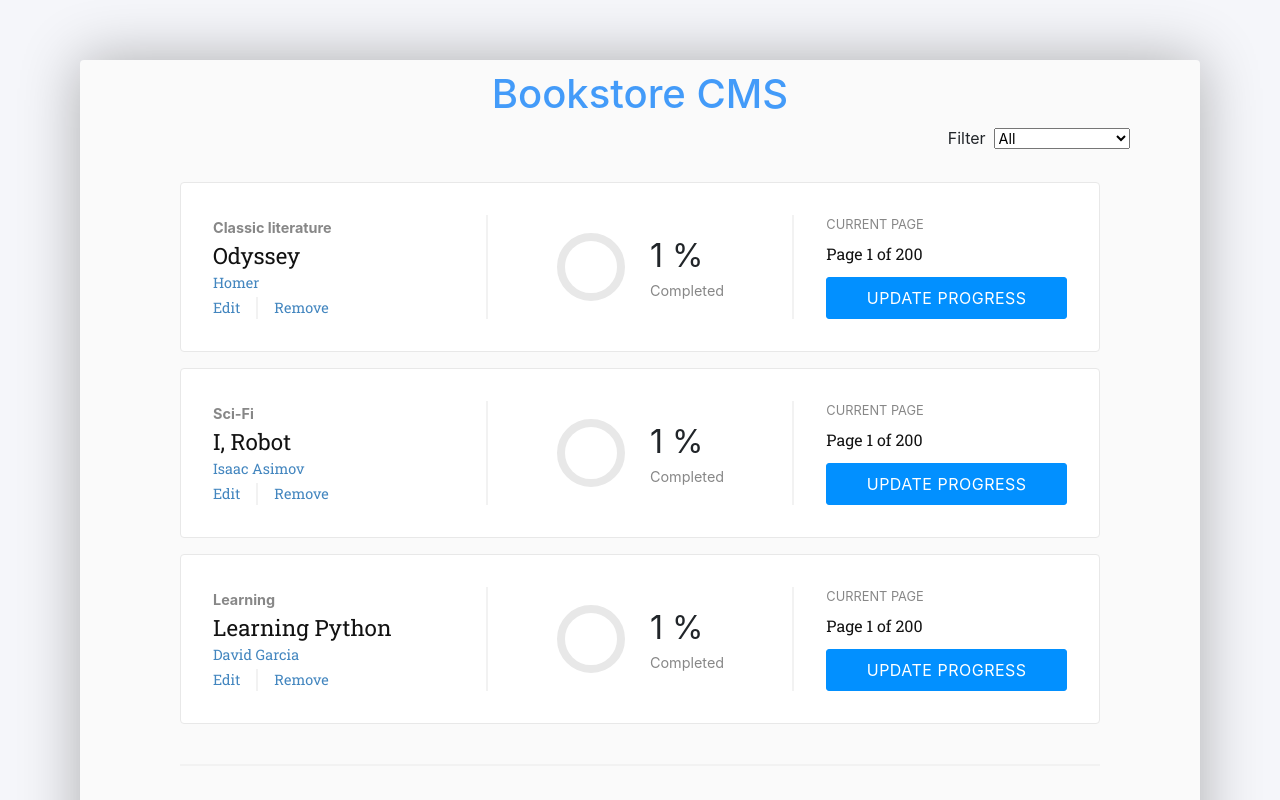
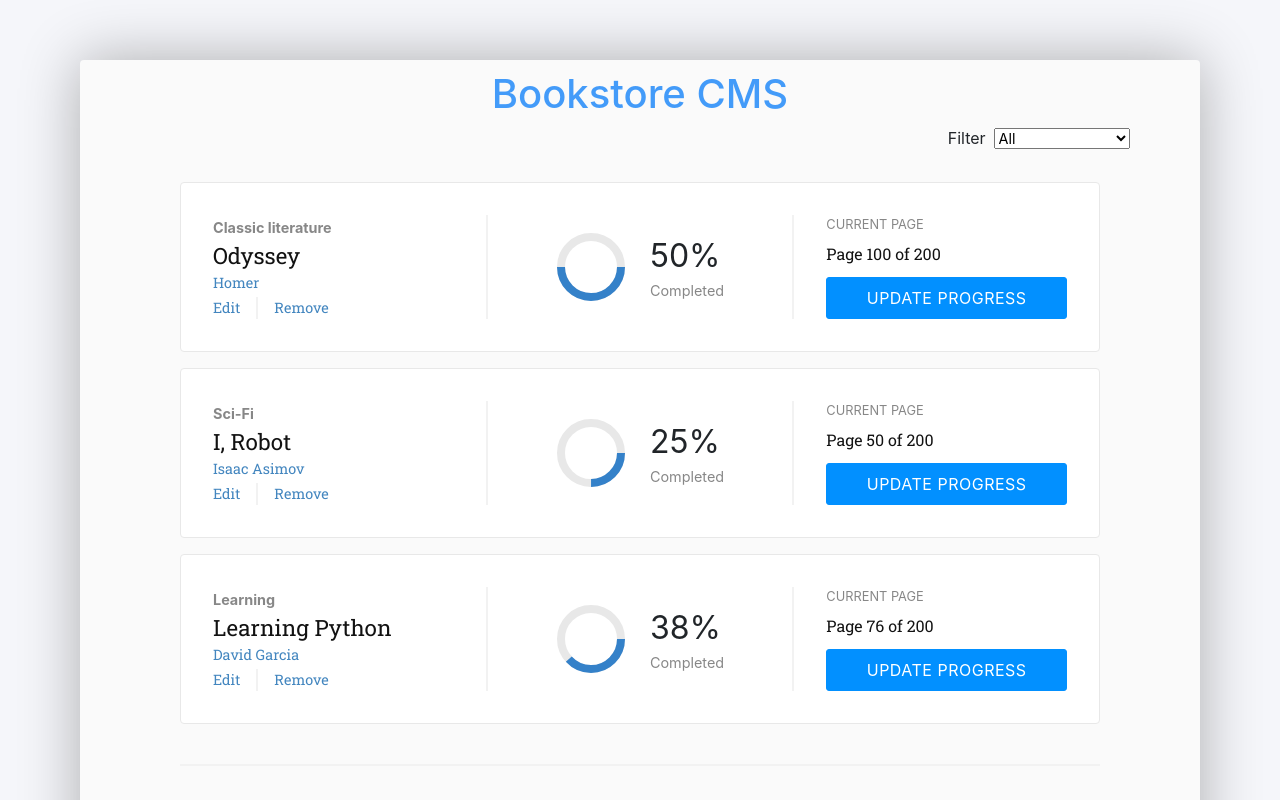
Before and after one commit to davidmrtz-dev/react-bookstore, a React (Create React App) app: page / in a window 1280 px wide. Shown: the top 800 px of the page. Built offline with nearby package versions, Linux system fonts and the light colour scheme; a web font is replaced by a local one.

Commit message:
Connected circle graph with progrss data on book component

```diff
--- a/src/components/Book.js
+++ b/src/components/Book.js
@@ -13,6 +13,13 @@ const Book = ({
   const displayForm = displayUpdateForm
     ? { display: 'flex' }
     : { display: 'none' };
+
+  const percentCompleted = Math.floor((progress / pages) * 100);
+  const progressPercent = Math.round((1 - progress / pages) * 189);
+  const progressStyle = {
+    stroke: percentCompleted === 100 ? '#32A745' : '#3481c9',
+    strokeDashoffset: `${progressPercent}`,
+  };
 
   const updateProgressHandler = e => {
     toggle(!displayUpdateForm);
@@ -47,10 +54,19 @@ const Book = ({
       <div className="display-progress">
         <svg>
           <circle className="progress-circle" cx="30" cy="30" r="30" />
-          <circle className="progress-circle" cx="30" cy="30" r="30" />
+          <circle
+            style={progressStyle}
+            className="progress-circle"
+            cx="30"
+            cy="30"
+            r="30"
+          />
         </svg>
         <div className="percent-container">
-          <span className="number">1 &#37;</span>
+          <span className="number">
+            {percentCompleted}
+            &#37;
+          </span>
           <span className="completed">Completed</span>
         </div>
       </div>
--- a/src/index.js
+++ b/src/index.js
@@ -15,7 +15,7 @@ const exampleLib = [
     title: 'Odyssey',
     category: 'Classic literature',
     pages: '200',
-    progress: '1',
+    progress: '100',
   },
   {
     id: randomId(),
@@ -23,7 +23,7 @@ const exampleLib = [
     title: 'I, Robot',
     category: 'Sci-Fi',
     pages: '200',
-    progress: '1',
+    progress: '50',
   },
   {
     id: randomId(),
@@ -31,7 +31,7 @@ const exampleLib = [
     title: 'Learning Python',
     category: 'Learning',
     pages: '200',
-    progress: '1',
+    progress: '76',
   },
 ];
 
```
